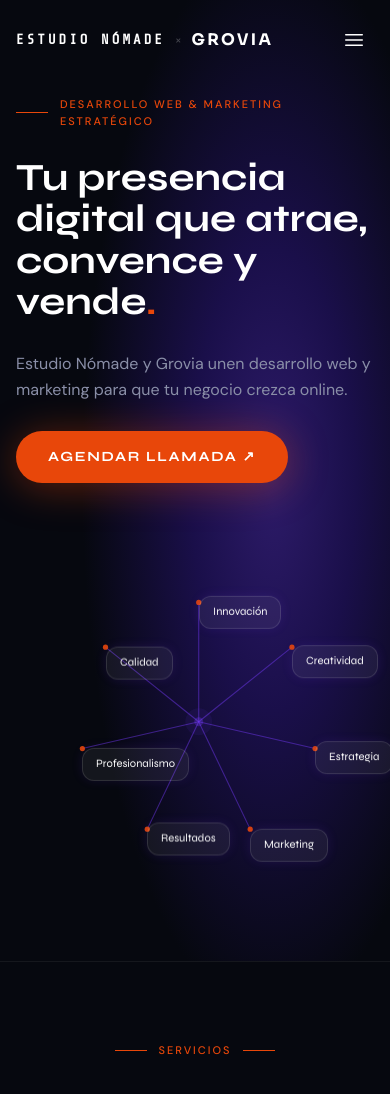
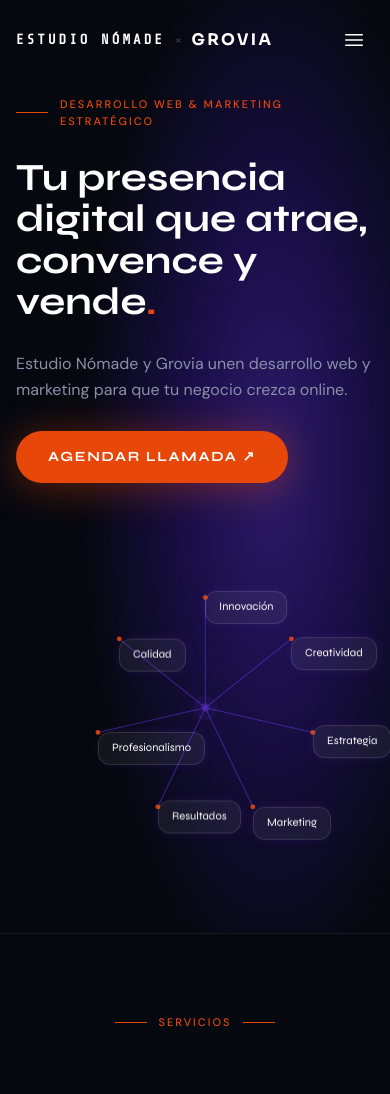
Before and after one commit to martiyaquinta/estudio-nomade, a Next.js app: page / in a window 390 px wide. Shown: the top 1094 px of the page. Built offline with nearby package versions, Linux system fonts and the light colour scheme.

Commit message:
fix: figura mobile corrida +30px a la derecha
Centro (245,245) → (275,245), viewBox 480×480 → 520×480.

Co-Authored-By: Claude Sonnet 4.6 <noreply@anthropic.com>

```diff
--- a/components/Hero.tsx
+++ b/components/Hero.tsx
@@ -20,15 +20,15 @@ import type { CSSProperties } from "react";
   6 Calidad         (151, 142)   ( 90, 168)
   ─────────────────────────────────────────────────────────────────── */
 
-// Mobile viewBox 480×480 | centro (245, 245) | radio 160
+// Mobile viewBox 520×480 | centro (275, 245) | radio 160
 const VALUES = [
-  { label: "Innovación",      cx: 300, cy:  70, mcx: 245, mcy:  85, delay: "cc-d0", fd: "4.2s", fdelay: "0s"   },
-  { label: "Creatividad",     cx: 449, cy: 142, mcx: 370, mcy: 145, delay: "cc-d1", fd: "5.1s", fdelay: "0.8s" },
-  { label: "Estrategia",      cx: 485, cy: 302, mcx: 401, mcy: 281, delay: "cc-d2", fd: "3.7s", fdelay: "1.4s" },
-  { label: "Marketing",       cx: 382, cy: 431, mcx: 314, mcy: 389, delay: "cc-d4", fd: "4.5s", fdelay: "2.0s" },
-  { label: "Resultados",      cx: 218, cy: 431, mcx: 176, mcy: 389, delay: "cc-d5", fd: "3.9s", fdelay: "0.6s" },
-  { label: "Profesionalismo", cx: 115, cy: 302, mcx:  89, mcy: 281, delay: "cc-d6", fd: "5.4s", fdelay: "1.2s" },
-  { label: "Calidad",         cx: 151, cy: 142, mcx: 120, mcy: 145, delay: "cc-d7", fd: "4.8s", fdelay: "2.4s" },
+  { label: "Innovación",      cx: 300, cy:  70, mcx: 275, mcy:  85, delay: "cc-d0", fd: "4.2s", fdelay: "0s"   },
+  { label: "Creatividad",     cx: 449, cy: 142, mcx: 400, mcy: 145, delay: "cc-d1", fd: "5.1s", fdelay: "0.8s" },
+  { label: "Estrategia",      cx: 485, cy: 302, mcx: 431, mcy: 281, delay: "cc-d2", fd: "3.7s", fdelay: "1.4s" },
+  { label: "Marketing",       cx: 382, cy: 431, mcx: 344, mcy: 389, delay: "cc-d4", fd: "4.5s", fdelay: "2.0s" },
+  { label: "Resultados",      cx: 218, cy: 431, mcx: 206, mcy: 389, delay: "cc-d5", fd: "3.9s", fdelay: "0.6s" },
+  { label: "Profesionalismo", cx: 115, cy: 302, mcx: 119, mcy: 281, delay: "cc-d6", fd: "5.4s", fdelay: "1.2s" },
+  { label: "Calidad",         cx: 151, cy: 142, mcx: 150, mcy: 145, delay: "cc-d7", fd: "4.8s", fdelay: "2.4s" },
 ];
 
 const cardStyle = (sm = false): CSSProperties => ({
@@ -99,23 +99,23 @@ function DesktopSVG() {
   );
 }
 
-/* ── SVG mobile: 480×480 | centro (245,245) | radio 160 ── */
+/* ── SVG mobile: 520×480 | centro (275,245) | radio 160 ── */
 function MobileSVG() {
   const spokes = [
-    { x2: 245, y2:  85, d: "0.5s" },
-    { x2: 370, y2: 145, d: "0.7s" },
-    { x2: 401, y2: 281, d: "0.9s" },
-    { x2: 314, y2: 389, d: "1.1s" },
-    { x2: 176, y2: 389, d: "1.1s" },
-    { x2:  89, y2: 281, d: "0.9s" },
-    { x2: 120, y2: 145, d: "0.7s" },
+    { x2: 275, y2:  85, d: "0.5s" },
+    { x2: 400, y2: 145, d: "0.7s" },
+    { x2: 431, y2: 281, d: "0.9s" },
+    { x2: 344, y2: 389, d: "1.1s" },
+    { x2: 206, y2: 389, d: "1.1s" },
+    { x2: 119, y2: 281, d: "0.9s" },
+    { x2: 150, y2: 145, d: "0.7s" },
   ];
   const vertices = spokes.map((s) => [s.x2, s.y2]);
 
   return (
     <svg
       className="absolute inset-0 w-full h-full pointer-events-none"
-      viewBox="0 0 480 480"
+      viewBox="0 0 520 480"
       preserveAspectRatio="xMidYMid meet"
       style={{ overflow: "visible" }}
       aria-hidden="true"
@@ -123,7 +123,7 @@ function MobileSVG() {
       {spokes.map((s, i) => (
         <line
           key={i}
-          x1={245} y1={245}
+          x1={275} y1={245}
           x2={s.x2} y2={s.y2}
           className="svg-line"
           stroke="rgba(120,60,255,0.45)"
@@ -134,8 +134,8 @@ function MobileSVG() {
       {vertices.map(([x, y], i) => (
         <circle key={i} cx={x} cy={y} r="3.5" fill="#E8470A" opacity="0.9" />
       ))}
-      <circle cx="245" cy="245" r="6"  fill="rgba(120,60,255,0.3)"  />
-      <circle cx="245" cy="245" r="18" fill="rgba(120,60,255,0.08)" />
+      <circle cx="275" cy="245" r="6"  fill="rgba(120,60,255,0.3)"  />
+      <circle cx="275" cy="245" r="18" fill="rgba(120,60,255,0.08)" />
     </svg>
   );
 }
@@ -223,7 +223,7 @@ export default function Hero() {
           <div className="lg:hidden w-full mt-2">
             <div
               className="relative w-full"
-              style={{ aspectRatio: "480 / 480", overflow: "visible" }}
+              style={{ aspectRatio: "520 / 480", overflow: "visible" }}
             >
               <MobileSVG />
               {VALUES.map((v) => (
@@ -231,7 +231,7 @@ export default function Hero() {
                   key={v.label}
                   className={`constellation-card ${v.delay} absolute`}
                   style={{
-                    left: `${(v.mcx / 480) * 100}%`,
+                    left: `${(v.mcx / 520) * 100}%`,
                     top:  `${(v.mcy / 480) * 100}%`,
                     transform: "translate(-50%, -50%)",
                   }}
```
